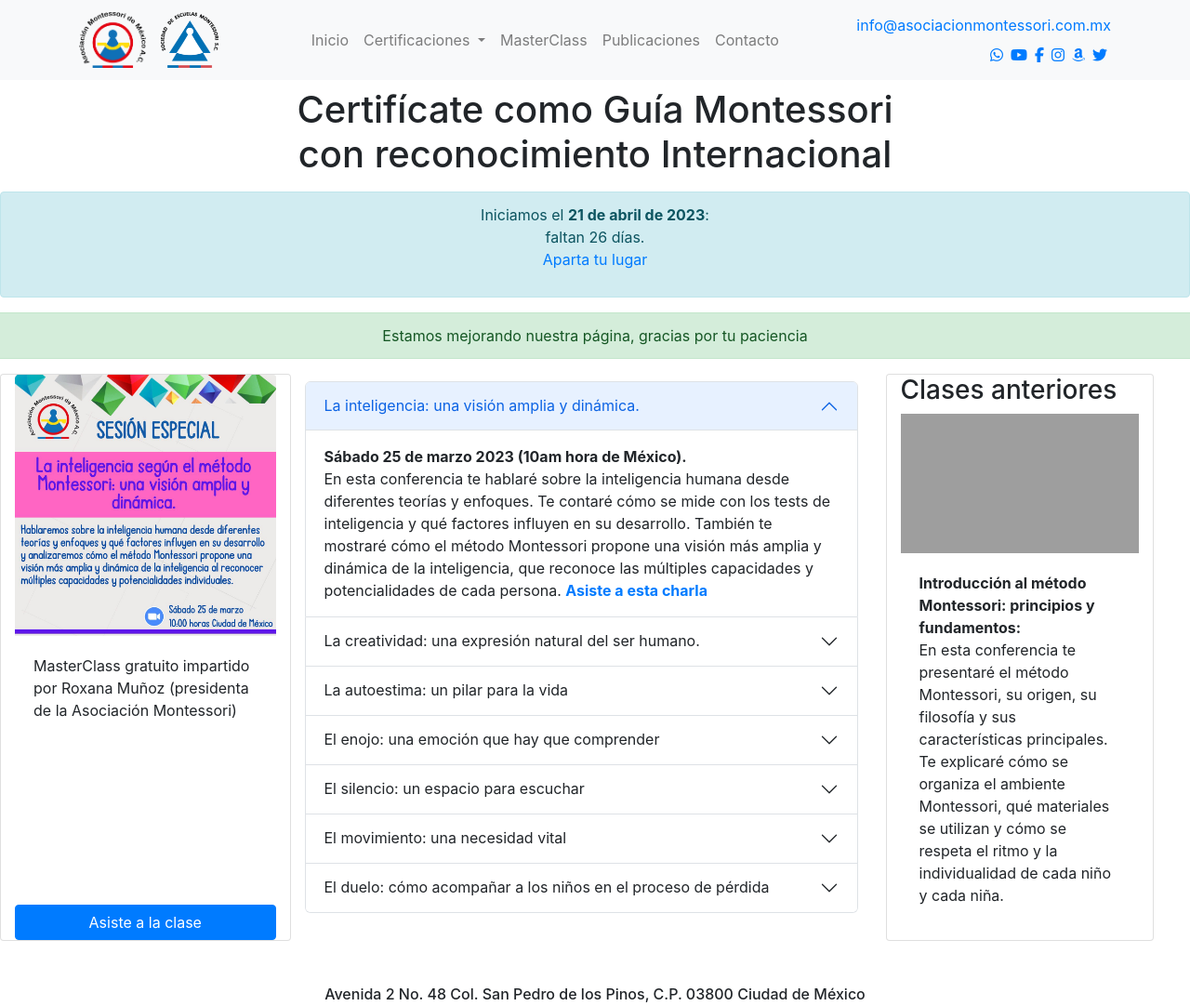
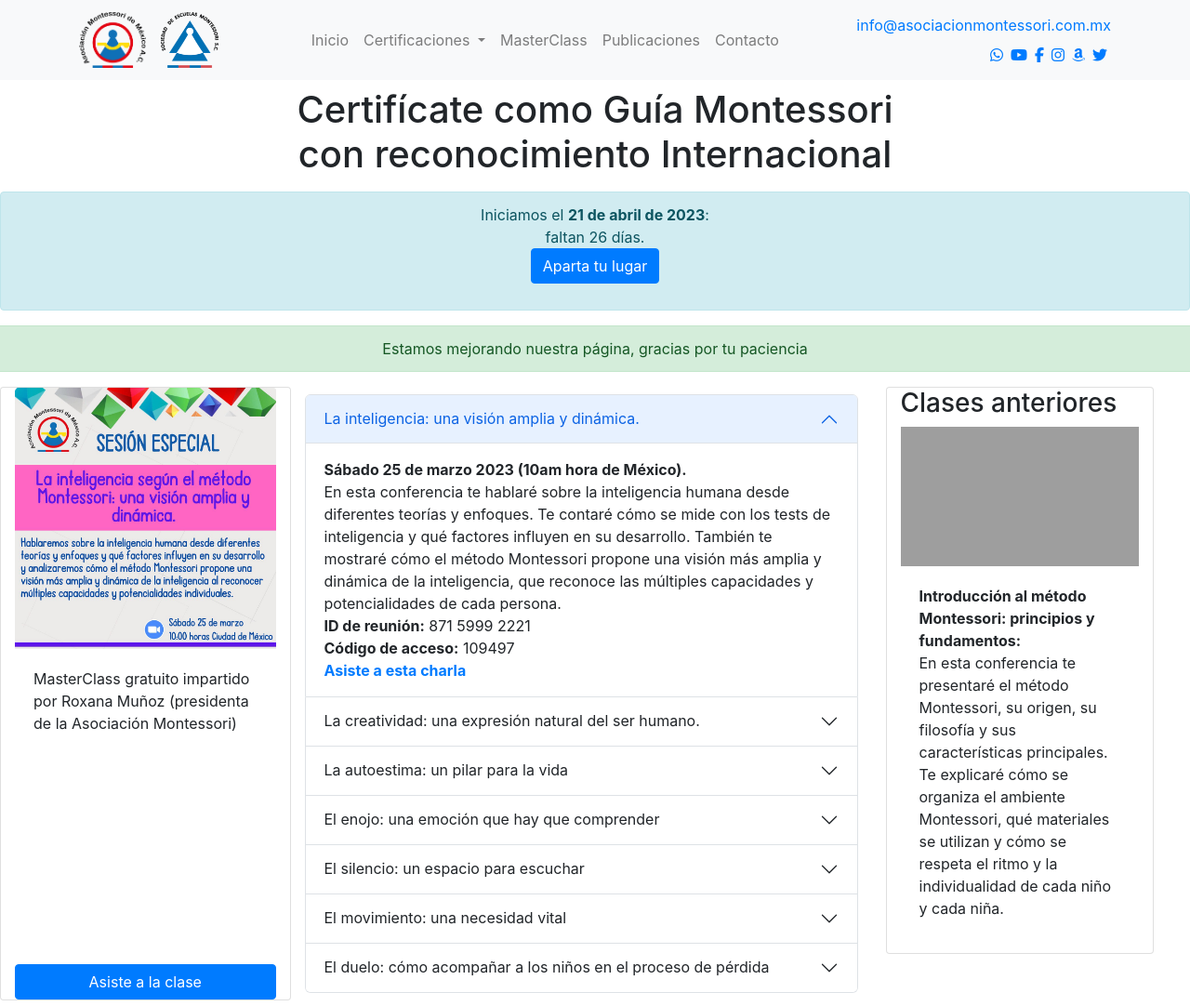
Before and after one commit to carlosrm22/montessori, a website: page index.html in a window 1280 px wide. Shown: the top 1082 px of the page at 93% size. Drawn offline with nearby package versions, Linux system fonts and the light colour scheme; grey boxes are pictures that could not be loaded.

Commit message:
se actualiza

```diff
--- a/index.html
+++ b/index.html
@@ -251,7 +251,7 @@
                         <div class="text-center"
                              id="countdown"></div>
                         <p class="text-center"><a href="https://api.whatsapp.com/send?phone=5215548885013&text=Hola,%20quiero%20certificarme%20como%20gu%C3%ADa%20Montessori"
-                                 target="_blank">Aparta tu lugar</a></p>
+                                 target="_blank"><strong class="btn btn-primary"> Aparta tu lugar</strong></a></p>
                   </div>
                   <div class="row text-center">
                         <p class="alert alert-success">Estamos mejorando nuestra página, gracias por tu paciencia </p>
@@ -295,7 +295,9 @@
                                                aria-labelledby="headingOne"
                                                data-bs-parent="#accordion">
                                                 <div class="accordion-body">
-                                                      <strong>Sábado 25 de marzo 2023 (10am hora de México).</strong><br> En esta conferencia te hablaré sobre la inteligencia humana desde diferentes teorías y enfoques. Te contaré cómo se mide con los tests de inteligencia y qué factores influyen en su desarrollo. También te mostraré cómo el método Montessori propone una visión más amplia y dinámica de la inteligencia, que reconoce las múltiples capacidades y potencialidades de cada persona. <a href="https://forms.gle/NoR1mcEfpjSkZSzu8"
+                                                      <strong>Sábado 25 de marzo 2023 (10am hora de México).</strong><br> En esta conferencia te hablaré sobre la inteligencia humana desde diferentes teorías y enfoques. Te contaré cómo se mide con los tests de inteligencia y qué factores influyen en su desarrollo. También te mostraré cómo el método Montessori propone una visión más amplia y dinámica de la inteligencia, que reconoce las múltiples capacidades y potencialidades de cada persona. <br><strong>ID de reunión:</strong> 871 5999 2221<br>
+                                                      <strong>Código de acceso:</strong> 109497
+                                                      <br> <a href="http://bitly.ws/BZMd"
                                                          target="_blank"><strong>Asiste a esta charla</strong></a>
                                                 </div>
                                           </div>
```
